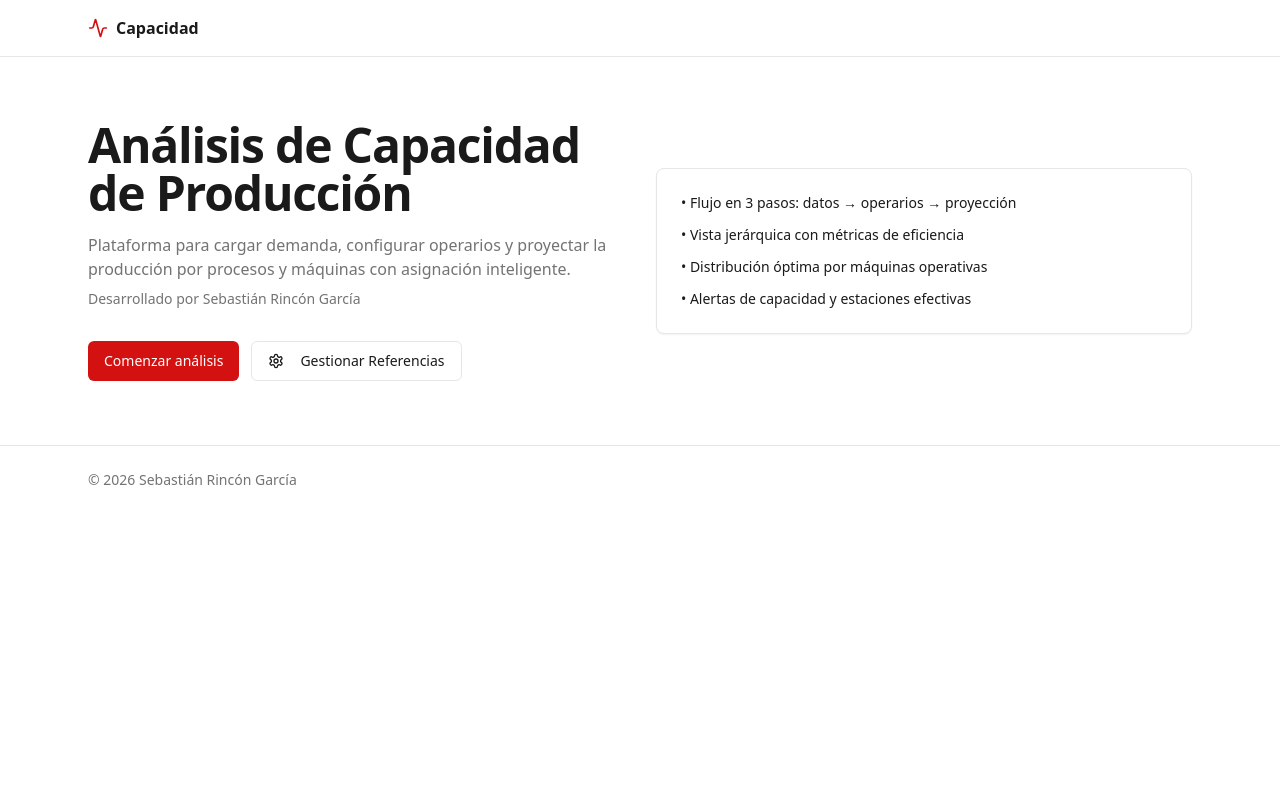
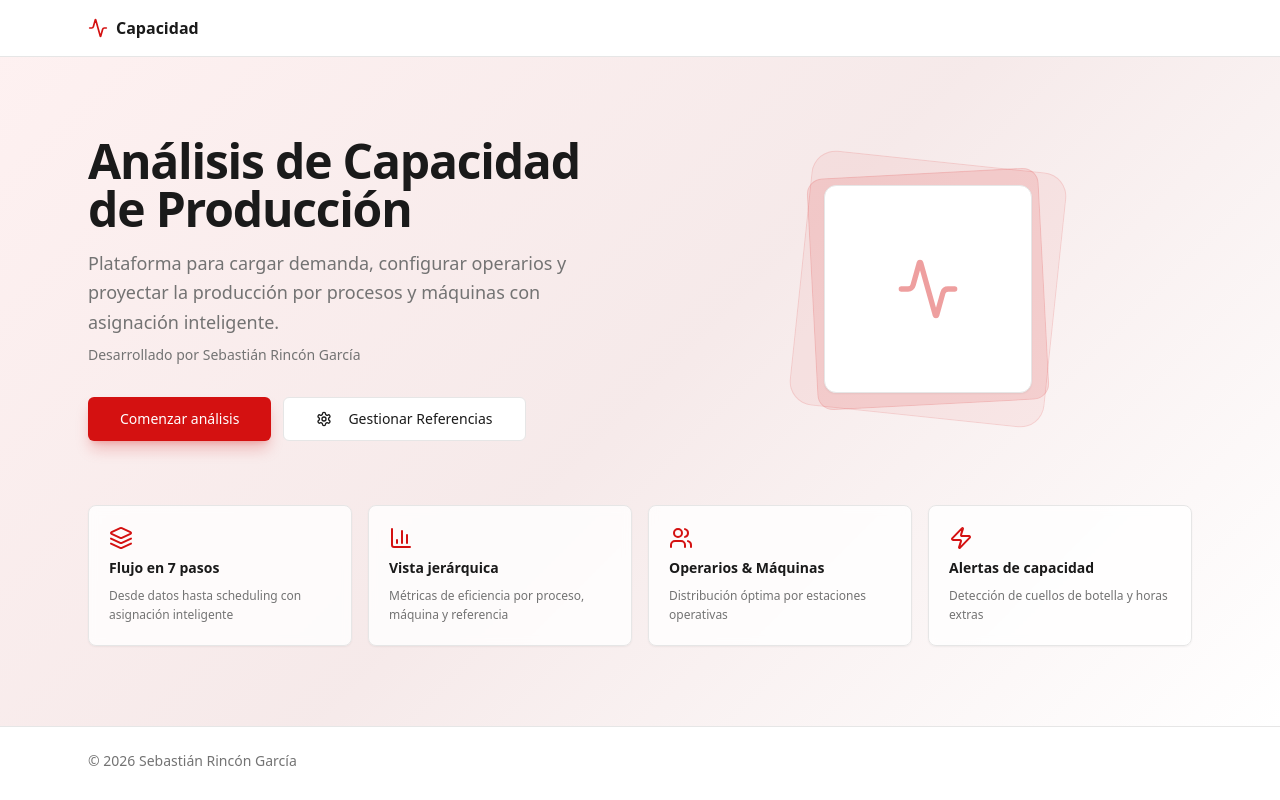
Before and after one commit to SebasTERCOL/capacidad, a React (Vite) app: page / in a window 1280 px wide. Built offline with nearby package versions, Linux system fonts and the light colour scheme.

Commit message:
Redesigned UI visuals across app
Co-authored-by: tercoldev <227856265+tercoldev@users.noreply.github.com>

```diff
--- /dev/null
+++ b/src/components/ProductionCapacity/StepProgressBar.tsx
@@ -0,0 +1,72 @@
+import React from 'react';
+import { Check } from 'lucide-react';
+import { Tooltip, TooltipContent, TooltipTrigger, TooltipProvider } from '@/components/ui/tooltip';
+
+interface StepInfo {
+  id: number;
+  title: string;
+  description: string;
+}
+
+interface StepProgressBarProps {
+  steps: StepInfo[];
+  currentStep: number;
+}
+
+const StepProgressBar: React.FC<StepProgressBarProps> = ({ steps, currentStep }) => {
+  return (
+    <TooltipProvider delayDuration={200}>
+      <div className="flex items-center w-full py-2">
+        {steps.map((step, index) => (
+          <React.Fragment key={step.id}>
+            {/* Step circle */}
+            <Tooltip>
+              <TooltipTrigger asChild>
+                <div
+                  className={`stepper-circle border-2 ${
+                    currentStep > step.id
+                      ? 'bg-primary border-primary text-primary-foreground'
+                      : currentStep === step.id
+                        ? 'bg-primary border-primary text-primary-foreground ring-4 ring-primary/20 scale-110'
+                        : 'bg-muted border-border text-muted-foreground'
+                  }`}
+                >
+                  {currentStep > step.id ? (
+                    <Check className="h-4 w-4" />
+                  ) : (
+                    step.id
+                  )}
+                </div>
+              </TooltipTrigger>
+              <TooltipContent side="bottom" className="text-center">
+                <p className="font-semibold text-xs">{step.title}</p>
+                <p className="text-xs text-muted-foreground">{step.description}</p>
+              </TooltipContent>
+            </Tooltip>
+
+            {/* Connector line */}
+            {index < steps.length - 1 && (
+              <div
+                className={`stepper-line ${
+                  currentStep > step.id ? 'bg-primary' : 'bg-border'
+                }`}
+              />
+            )}
+          </React.Fragment>
+        ))}
+      </div>
+
+      {/* Current step label */}
+      <div className="text-center mt-1">
+        <span className="text-sm font-semibold text-foreground">
+          {steps.find(s => s.id === currentStep)?.title}
+        </span>
+        <span className="text-xs text-muted-foreground ml-2">
+          — {steps.find(s => s.id === currentStep)?.description}
+        </span>
+      </div>
+    </TooltipProvider>
+  );
+};
+
+export default StepProgressBar;
--- a/src/index.css
+++ b/src/index.css
@@ -62,6 +62,10 @@ All colors MUST be HSL.
     --capacity-high-foreground: 0 0% 10%;
     --capacity-critical: 0 85% 60%;
     --capacity-critical-foreground: 0 0% 100%;
+
+    /* Hero gradient */
+    --hero-gradient-start: 0 85% 97%;
+    --hero-gradient-end: 0 40% 94%;
   }
 
   .dark {
@@ -117,6 +121,10 @@ All colors MUST be HSL.
     --capacity-high-foreground: 0 0% 10%;
     --capacity-critical: 0 85% 60%;
     --capacity-critical-foreground: 0 0% 100%;
+
+    /* Hero gradient */
+    --hero-gradient-start: 0 40% 12%;
+    --hero-gradient-end: 0 20% 14%;
   }
 }
 
@@ -129,3 +137,22 @@ All colors MUST be HSL.
     @apply bg-background text-foreground;
   }
 }
+
+@layer utilities {
+  .hero-gradient {
+    background: linear-gradient(
+      135deg,
+      hsl(var(--hero-gradient-start)) 0%,
+      hsl(var(--hero-gradient-end)) 50%,
+      hsl(var(--background)) 100%
+    );
+  }
+
+  .stepper-line {
+    @apply h-0.5 flex-1 min-w-[24px] transition-colors duration-300;
+  }
+
+  .stepper-circle {
+    @apply w-8 h-8 rounded-full flex items-center justify-center text-xs font-bold transition-all duration-300 shrink-0;
+  }
+}
--- a/src/pages/Cover.tsx
+++ b/src/pages/Cover.tsx
@@ -1,36 +1,52 @@
 import { useEffect, useState } from "react";
 import { Button } from "@/components/ui/button";
 import { Card, CardContent } from "@/components/ui/card";
-import { Activity, Settings } from "lucide-react";
+import { Activity, Settings, BarChart3, Users, Layers, Zap } from "lucide-react";
 import { useNavigate } from "react-router-dom";
 import { Dialog, DialogContent, DialogHeader, DialogTitle } from "@/components/ui/dialog";
 import { ReferenceManager } from "@/components/ProductionCapacity/ReferenceManager";
 
 const PROJECT_NAME = "Análisis de Capacidad de Producción";
-const DEVELOPER_NAME = "Sebastián Rincón García"; // TODO: reemplazar por el nombre del desarrollador
+const DEVELOPER_NAME = "Sebastián Rincón García";
+
+const features = [
+  {
+    icon: Layers,
+    title: "Flujo en 7 pasos",
+    description: "Desde datos hasta scheduling con asignación inteligente",
+  },
+  {
+    icon: BarChart3,
+    title: "Vista jerárquica",
+    description: "Métricas de eficiencia por proceso, máquina y referencia",
+  },
+  {
+    icon: Users,
+    title: "Operarios & Máquinas",
+    description: "Distribución óptima por estaciones operativas",
+  },
+  {
+    icon: Zap,
+    title: "Alertas de capacidad",
+    description: "Detección de cuellos de botella y horas extras",
+  },
+];
 
 export default function Cover() {
   const navigate = useNavigate();
   const [isReferenceManagerOpen, setIsReferenceManagerOpen] = useState(false);
 
-  // SEO básico
   useEffect(() => {
     document.title = `${PROJECT_NAME} | Portada`;
-
     const metaDesc = document.querySelector('meta[name="description"]');
     if (metaDesc) {
-      metaDesc.setAttribute(
-        "content",
-        `${PROJECT_NAME} – desarrollado por ${DEVELOPER_NAME}. Cálculo y proyección de capacidad por procesos y máquinas.`,
-      );
+      metaDesc.setAttribute("content", `${PROJECT_NAME} – desarrollado por ${DEVELOPER_NAME}. Cálculo y proyección de capacidad por procesos y máquinas.`);
     } else {
       const m = document.createElement("meta");
       m.name = "description";
       m.content = `${PROJECT_NAME} – desarrollado por ${DEVELOPER_NAME}. Cálculo y proyección de capacidad por procesos y máquinas.`;
       document.head.appendChild(m);
     }
-
-    // Canonical
     let canonical = document.querySelector('link[rel="canonical"]') as HTMLLinkElement | null;
     if (!canonical) {
       canonical = document.createElement("link");
@@ -38,8 +54,6 @@ export default function Cover() {
       document.head.appendChild(canonical);
     }
     canonical.href = window.location.href;
-
-    // JSON-LD
     const scriptId = "ld-cover";
     if (!document.getElementById(scriptId)) {
       const ld = document.createElement("script");
@@ -59,45 +73,77 @@ export default function Cover() {
 
   return (
     <div className="min-h-screen bg-background">
-      <header className="border-b">
+      <header className="border-b bg-card/80 backdrop-blur-sm sticky top-0 z-10">
         <div className="mx-auto max-w-6xl px-6 h-14 flex items-center gap-2">
           <Activity className="h-5 w-5 text-primary" />
           <span className="font-semibold">Capacidad</span>
         </div>
       </header>
 
-      <main className="mx-auto max-w-6xl px-6 py-16">
-        <section className="grid md:grid-cols-2 gap-8 items-center">
+      <main className="hero-gradient">
+        <div className="mx-auto max-w-6xl px-6 py-20">
+          <section className="grid md:grid-cols-2 gap-12 items-center animate-fade-in">
             <div>
-            <h1 className="text-3xl md:text-5xl font-bold tracking-tight">{PROJECT_NAME}</h1>
-            <p className="mt-4 text-muted-foreground">
-              Plataforma para cargar demanda, configurar operarios y proyectar la producción por procesos y máquinas con
-              asignación inteligente.
+              <h1 className="text-3xl md:text-5xl font-bold tracking-tight text-foreground">
+                {PROJECT_NAME}
+              </h1>
+              <p className="mt-4 text-lg text-muted-foreground leading-relaxed">
+                Plataforma para cargar demanda, configurar operarios y proyectar la producción
+                por procesos y máquinas con asignación inteligente.
               </p>
-            <p className="mt-2 text-sm text-muted-foreground">Desarrollado por {DEVELOPER_NAME}</p>
+              <p className="mt-2 text-sm text-muted-foreground">
+                Desarrollado por {DEVELOPER_NAME}
+              </p>
               <div className="mt-8 flex gap-3">
-              <Button onClick={() => navigate("/app")}>Comenzar análisis</Button>
-              <Button variant="outline" onClick={() => setIsReferenceManagerOpen(true)}>
+                <Button
+                  size="lg"
+                  onClick={() => navigate("/app")}
+                  className="shadow-lg shadow-primary/25 hover:shadow-primary/40 transition-shadow"
+                >
+                  Comenzar análisis
+                </Button>
+                <Button
+                  variant="outline"
+                  size="lg"
+                  onClick={() => setIsReferenceManagerOpen(true)}
+                >
                   <Settings className="mr-2 h-4 w-4" />
                   Gestionar Referencias
                 </Button>
               </div>
             </div>
 
-          <Card className="shadow-sm">
-            <CardContent className="p-6">
-              <ul className="space-y-3 text-sm">
-                <li>• Flujo en 3 pasos: datos → operarios → proyección</li>
-                <li>• Vista jerárquica con métricas de eficiencia</li>
-                <li>• Distribución óptima por máquinas operativas</li>
-                <li>• Alertas de capacidad y estaciones efectivas</li>
-              </ul>
+            {/* Decorative geometric element */}
+            <div className="hidden md:flex items-center justify-center">
+              <div className="relative w-64 h-64">
+                <div className="absolute inset-0 rounded-3xl bg-primary/5 rotate-6 border border-primary/10" />
+                <div className="absolute inset-3 rounded-2xl bg-primary/10 -rotate-3 border border-primary/10" />
+                <div className="absolute inset-6 rounded-xl bg-card shadow-sm border flex items-center justify-center">
+                  <Activity className="h-16 w-16 text-primary/40" />
+                </div>
+              </div>
+            </div>
+          </section>
+
+          {/* Feature cards */}
+          <section className="mt-16 grid sm:grid-cols-2 lg:grid-cols-4 gap-4 animate-fade-in" style={{ animationDelay: '0.15s' }}>
+            {features.map((f) => (
+              <Card
+                key={f.title}
+                className="hover-scale cursor-default border bg-card/80 backdrop-blur-sm"
+              >
+                <CardContent className="p-5 space-y-2">
+                  <f.icon className="h-6 w-6 text-primary" />
+                  <h3 className="font-semibold text-sm text-foreground">{f.title}</h3>
+                  <p className="text-xs text-muted-foreground leading-relaxed">{f.description}</p>
                 </CardContent>
               </Card>
+            ))}
           </section>
+        </div>
       </main>
 
-      <footer className="border-t py-6">
+      <footer className="border-t py-6 bg-card">
         <div className="mx-auto max-w-6xl px-6 text-sm text-muted-foreground">
           © {new Date().getFullYear()} {DEVELOPER_NAME}
         </div>
--- a/src/pages/Index.tsx
+++ b/src/pages/Index.tsx
@@ -1,9 +1,7 @@
-import React, { useState } from 'react';
+import React, { useState, useEffect, useRef } from 'react';
 import { Link } from 'react-router-dom';
-import { Card, CardContent, CardHeader, CardTitle } from "@/components/ui/card";
-import { Badge } from "@/components/ui/badge";
 import { Button } from "@/components/ui/button";
-import { Factory, ArrowRight, ArrowLeft, History } from "lucide-react";
+import { Factory, ArrowLeft, History } from "lucide-react";
 import { FileUpload, ProductionRequest, FileUploadData } from "@/components/ProductionCapacity/FileUpload";
 import { InventoryAdjustment, AdjustedProductionData } from "@/components/ProductionCapacity/InventoryAdjustment";
 import { ComboConfiguration, ComboSuggestion } from "@/components/ProductionCapacity/ComboConfiguration";
@@ -13,8 +11,19 @@ import { OvertimeConfiguration, DeficitInfo, OvertimeConfig } from "@/components
 import ScheduleResults from "@/components/ProductionCapacity/ScheduleResults";
 import { useUserAuth } from "@/contexts/UserAuthContext";
 import { UserBadge } from "@/components/ProductionCapacity/LoginModal";
+import StepProgressBar from "@/components/ProductionCapacity/StepProgressBar";
 
 type Step = 1 | 2 | 3 | 4 | 5 | 6 | 7;
+
+const steps = [
+  { id: 1, title: 'Carga de Archivo', description: 'Subir CSV con referencias' },
+  { id: 2, title: 'Ajuste de Inventario', description: 'Restar stock disponible' },
+  { id: 3, title: 'Configurar Combos', description: 'Optimizar punzonado' },
+  { id: 4, title: 'Configurar Operarios', description: 'Definir personal disponible' },
+  { id: 5, title: 'Capacidad por Proceso', description: 'Análisis detallado' },
+  { id: 6, title: 'Optimizar con Extras', description: 'Configurar horas extras' },
+  { id: 7, title: 'Scheduling', description: 'CPM + RCPSP' }
+];
 
 const Index = () => {
   const [currentStep, setCurrentStep] = useState<Step>(1);
@@ -26,16 +35,12 @@ const Index = () => {
   const [deficits, setDeficits] = useState<DeficitInfo[]>([]);
   const [overtimeConfig, setOvertimeConfig] = useState<OvertimeConfig | null>(null);
   const [useInventory, setUseInventory] = useState(true);
+  const contentRef = useRef<HTMLDivElement>(null);
 
-  const steps = [
-    { id: 1, title: 'Carga de Archivo', description: 'Subir CSV con referencias' },
-    { id: 2, title: 'Ajuste de Inventario', description: 'Restar stock disponible' },
-    { id: 3, title: 'Configurar Combos', description: 'Optimizar punzonado' },
-    { id: 4, title: 'Configurar Operarios', description: 'Definir personal disponible' },
-    { id: 5, title: 'Capacidad por Proceso', description: 'Análisis detallado' },
-    { id: 6, title: 'Optimizar con Extras', description: 'Configurar horas extras' },
-    { id: 7, title: 'Scheduling', description: 'CPM + RCPSP' }
-  ];
+  // Scroll to top on step change
+  useEffect(() => {
+    contentRef.current?.scrollIntoView({ behavior: 'smooth', block: 'start' });
+  }, [currentStep]);
 
   const handleDataProcessed = (data: FileUploadData) => {
     setProductionData(data.combinedData);
@@ -60,13 +65,13 @@ const Index = () => {
   const handleDeficitsIdentified = (identifiedDeficits: DeficitInfo[]) => {
     setDeficits(identifiedDeficits);
     if (identifiedDeficits.length > 0) {
-      setCurrentStep(6); // Ir a configuración de horas extras
+      setCurrentStep(6);
     }
   };
 
   const handleOvertimeApplied = (config: OvertimeConfig) => {
     setOvertimeConfig(config);
-    setCurrentStep(5); // Volver a vista de capacidad con extras aplicadas
+    setCurrentStep(5);
   };
 
   const handleStartOver = () => {
@@ -159,67 +164,44 @@ const Index = () => {
 
   return (
     <div className="min-h-screen bg-background">
-      {/* Header */}
-      <div className="border-b bg-card">
-        <div className="container mx-auto px-4 py-6">
-          <div className="flex items-center justify-between gap-3 mb-6">
+      {/* Sticky Header */}
+      <div className="border-b bg-card/95 backdrop-blur-sm sticky top-0 z-20">
+        <div className="container mx-auto px-4 py-4">
+          <div className="flex items-center justify-between gap-3 mb-4">
             <div className="flex items-center gap-3">
-              <Factory className="h-8 w-8 text-primary" />
+              <Factory className="h-7 w-7 text-primary" />
               <div>
-                <h1 className="text-2xl font-bold">Capacidad de Producción</h1>
-                <p className="text-muted-foreground">
+                <h1 className="text-xl font-bold">Capacidad de Producción</h1>
+                <p className="text-xs text-muted-foreground hidden sm:block">
                   Análisis de capacidad y disponibilidad de componentes
                 </p>
               </div>
             </div>
-            <div className="flex items-center gap-3">
+            <div className="flex items-center gap-2">
               <UserBadge />
               <Link to="/historial">
                 <Button variant="outline" size="sm">
-                  <History className="h-4 w-4 mr-2" />
-                  Historial
+                  <History className="h-4 w-4 sm:mr-2" />
+                  <span className="hidden sm:inline">Historial</span>
                 </Button>
               </Link>
               <Link to="/">
                 <Button variant="outline" size="sm">
-                  <ArrowLeft className="h-4 w-4 mr-2" />
-                  Volver
+                  <ArrowLeft className="h-4 w-4 sm:mr-2" />
+                  <span className="hidden sm:inline">Volver</span>
                 </Button>
               </Link>
             </div>
           </div>
 
-          {/* Progress Steps */}
-          <div className="flex items-center gap-2 overflow-x-auto pb-2">
-            {steps.map((step, index) => (
-              <React.Fragment key={step.id}>
-                <div className={`flex items-center gap-2 px-3 py-2 rounded-lg whitespace-nowrap ${
-                  currentStep === step.id
-                    ? 'bg-primary text-primary-foreground'
-                    : currentStep > step.id
-                      ? 'bg-secondary text-secondary-foreground'
-                      : 'bg-muted text-muted-foreground'
-                }`}>
-                  <Badge variant={currentStep >= step.id ? "default" : "secondary"} className="rounded-full w-6 h-6 p-0 text-xs">
-                    {step.id}
-                  </Badge>
-                  <div className="text-sm">
-                    <div className="font-medium">{step.title}</div>
-                    <div className="text-xs opacity-80">{step.description}</div>
-                  </div>
-                </div>
-                {index < steps.length - 1 && (
-                  <ArrowRight className="h-4 w-4 text-muted-foreground flex-shrink-0" />
-                )}
-              </React.Fragment>
-            ))}
-          </div>
+          {/* Connected Step Progress */}
+          <StepProgressBar steps={steps} currentStep={currentStep} />
         </div>
       </div>
 
-      {/* Main Content */}
-      <div className="container mx-auto px-4 py-6">
-        <div className="max-w-6xl mx-auto">
+      {/* Main Content with fade transition */}
+      <div ref={contentRef} className="container mx-auto px-4 py-6">
+        <div className="max-w-6xl mx-auto animate-fade-in" key={currentStep}>
           {renderStepContent()}
         </div>
       </div>
```
Lines whose indentation alone changed are shown as unchanged.
